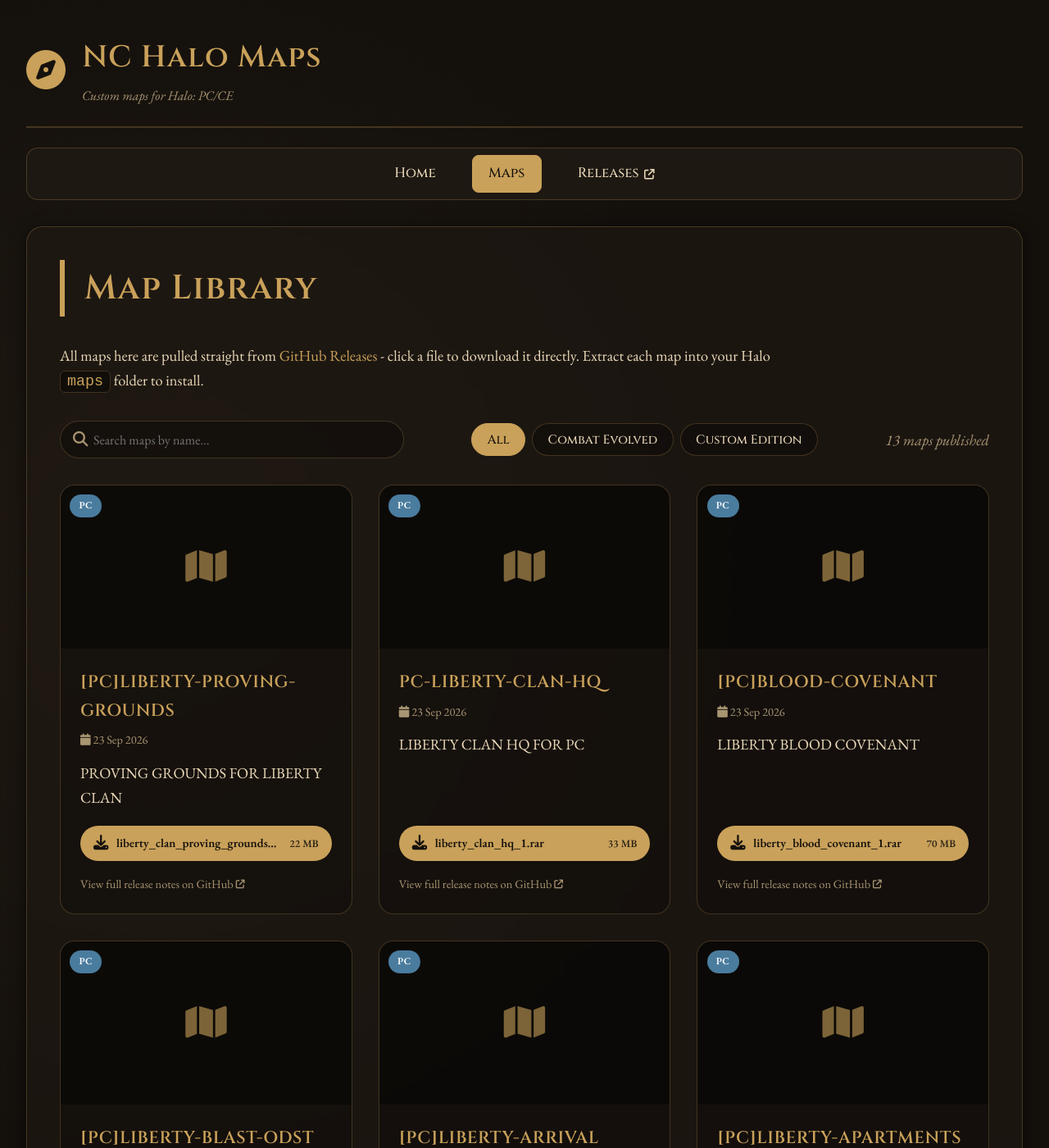
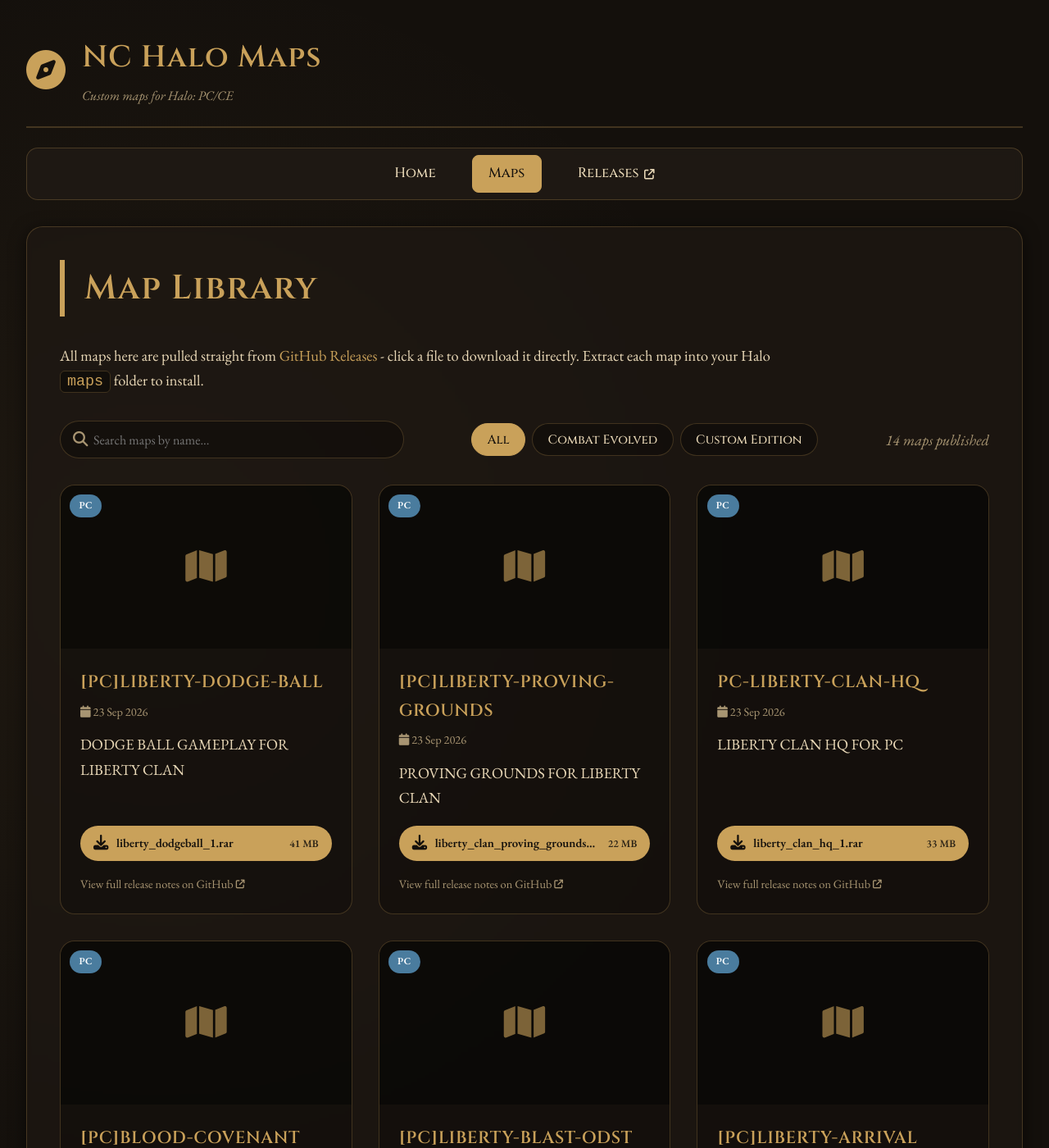
Before and after one commit to Chalwk/NC-Halo-Maps, a Jekyll site: the page built from maps.html, in a window 1280 px wide and 1400 px high. Shown: the whole window at 82% size. Built offline with Jekyll 4.4.1, drawn with Linux system fonts in a browser that asks for light colours.

Commit message:
chore: update releases data

```diff
--- a/_data/releases.json
+++ b/_data/releases.json
@@ -1,4 +1,27 @@
 [
+  {
+    "id": 394747952,
+    "tag": "PC-LIBERTY-DODGE-BALL",
+    "name": "[PC]LIBERTY-DODGE-BALL",
+    "body": "DODGE BALL GAMEPLAY FOR LIBERTY CLAN",
+    "prerelease": false,
+    "published_at": "2026-09-23T14:31:05Z",
+    "html_url": "https://github.com/nakedchick-code/NC-Halo-Maps/releases/tag/PC-LIBERTY-DODGE-BALL",
+    "games": [
+      "PC"
+    ],
+    "thumbnail": null,
+    "assets": [
+      {
+        "name": "liberty_dodgeball_1.rar",
+        "size": 42758630,
+        "size_human": "41 MB",
+        "download_count": 0,
+        "browser_download_url": "https://github.com/nakedchick-code/NC-Halo-Maps/releases/download/PC-LIBERTY-DODGE-BALL/liberty_dodgeball_1.rar",
+        "content_type": "application/x-compressed"
+      }
+    ]
+  },
   {
     "id": 394746714,
     "tag": "PC-LIBERTY-CLAN-PROVING-GROUNDS",
```
